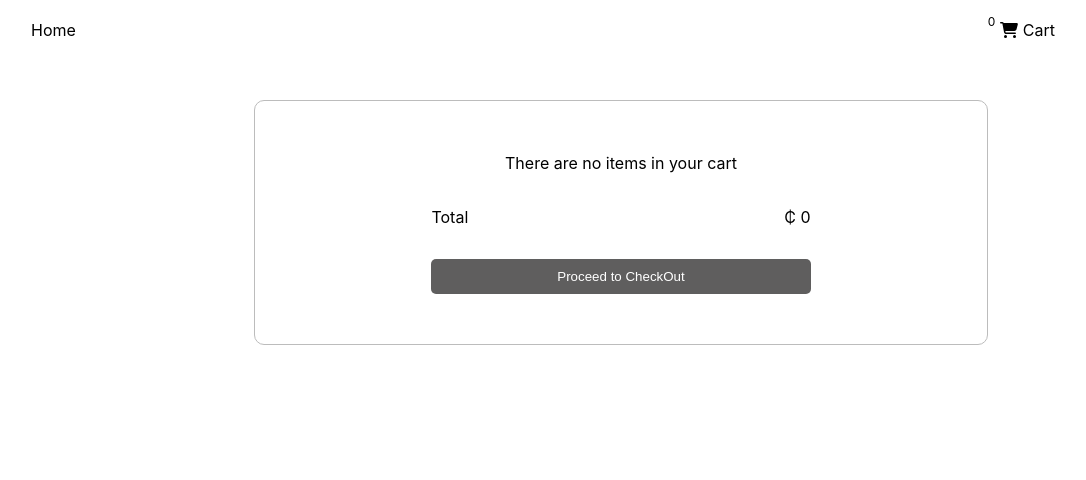
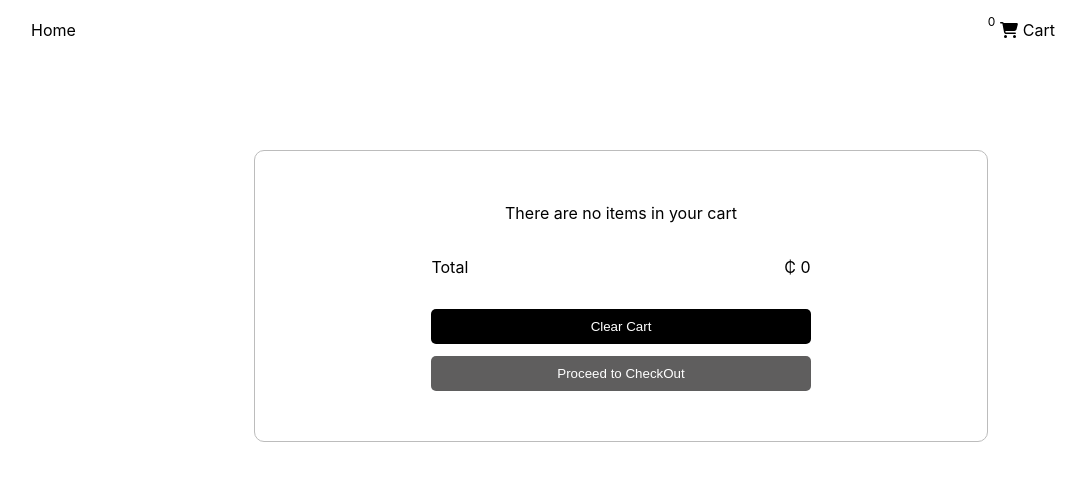
Before and after one commit to missbaah/Backslash-code-challenge, a React (Vite) app: page /cart in a window 1280 px wide. Shown: the top 480 px of the page, without its empty margins (19-1105 px from the left). Built offline with nearby package versions, Linux system fonts and the light colour scheme; a web font is replaced by a local one.

Commit message:
adding clear cart functionality in Cart.jsx

```diff
--- a/src/App.css
+++ b/src/App.css
@@ -89,9 +89,21 @@ span {
   align-items: center;
   border: 1px solid rgb(188, 188, 188);
   border-radius: 10px;
-  margin: 100px auto;
+  margin: 150px auto;
   width: 50%;
   padding: 50px;
+}
+
+.cart-btns {
+  display: flex;
+  flex-direction: column;
+  align-items: center;
+  gap: 12px;
+  width: 100%;
+}
+
+.cart-btns {
+  flex: 1;
 }
 
 .cart div {
--- a/src/components/Cart.jsx
+++ b/src/components/Cart.jsx
@@ -3,7 +3,11 @@ import { useContext } from "react";
 import CartContext from "../context/CartContext.js";
 
 const Cart = () => {
-  const { addToCart } = useContext(CartContext);
+  const { addToCart, setAddToCart } = useContext(CartContext);
+
+  const handleClearCart = () => {
+    setAddToCart([]);
+  };
 
   const ListOfCartItems = addToCart.map((item) => {
     return (
@@ -28,7 +32,10 @@ const Cart = () => {
         <p>Total</p>
         <p>₵ {total}</p>
       </div>
-      <button disabled> Proceed to CheckOut</button>
+      <section className="cart-btns">
+        <button onClick={handleClearCart}> Clear Cart</button>
+        <button disabled> Proceed to CheckOut</button>
+      </section>
     </div>
   );
 };
```
